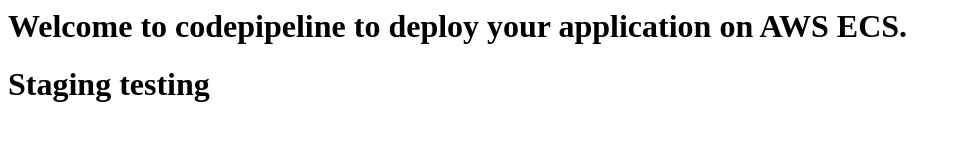
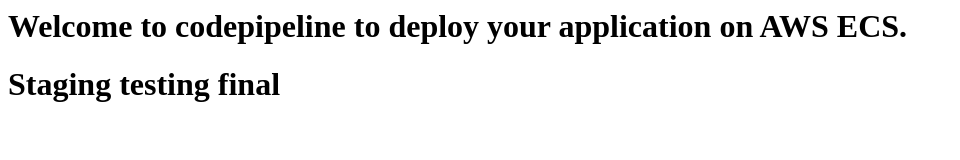
Before and after one commit to cssp007/nginx-code-only, a plain HTML site: page index.html in a window 1280 px wide. Shown: the whole page, without its empty margins (0-960 px from the left). Drawn offline with Linux system fonts and the light colour scheme.

Commit message:
Update index.html

```diff
--- a/index.html
+++ b/index.html
@@ -2,6 +2,6 @@
 <head><title>Testing ECS codepipeline</title></head>
 <body>
 <h1>Welcome to codepipeline to deploy your application on AWS ECS.</h1>
-<h1>Staging testing</h1>
+<h1>Staging testing final</h1>
 </body>
 </html>
```
